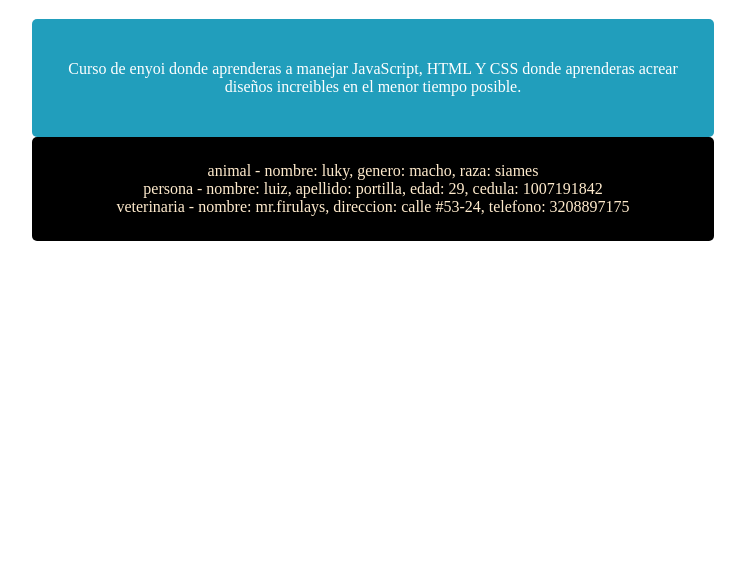
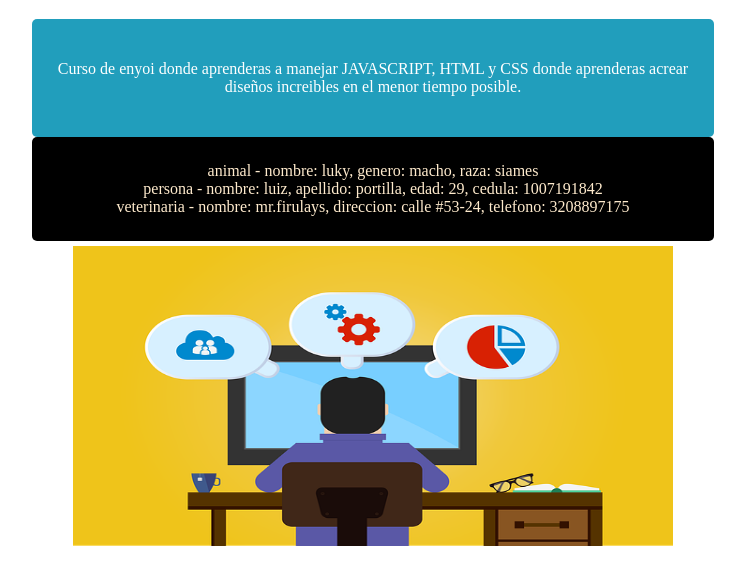
Before and after one commit to Carlit8os/proyecto-enero-2024, a plain HTML site: page index.html in a window 1280 px wide. Shown: the part 61-646 px from the top of the page, without its empty margins (267-1012 px from the left). Drawn offline with Linux system fonts and the light colour scheme.

Commit message:
add: index

```diff
--- a/controller/animal.js
+++ b/controller/animal.js
@@ -14,11 +14,9 @@ class Animal {
 }
 
 const dog1 = new Animal("luky", "Macho", "siames");
-console.log(dog1.printAnimal());
 
 function showAnimal() {
   let container = document.querySelector(".container-animal");
-  console.log(container);
   container.innerHTML = `<div class="container"> ${dog1.printAnimal()} </div>`;
 }
 showAnimal();
--- a/controller/persona.js
+++ b/controller/persona.js
@@ -16,11 +16,10 @@ class Persona {
 }
 
 const persona1 = new Persona("Luiz", "Portilla", 29, 1007191842);
-console.log(persona1.printPersona());
+
 
 function showPersona() {
   let container = document.querySelector(".container-persona");
-  console.log(container);
   container.innerHTML = `<div class="container"> ${persona1.printPersona()} </div>`;
 }
 showPersona();
--- a/controller/veterinaria.js
+++ b/controller/veterinaria.js
@@ -15,11 +15,10 @@ class Veterinaria {
 
 const veterinaria1 = new Veterinaria(
   "Mr.Firulays", "Calle #53-24",3208897175);
-console.log(veterinaria1.printVeterinaria());
+
 
 function showVeterinaria() {
   let container = document.querySelector(".container-veterinaria");
-  console.log(container);
   container.innerHTML = `<div class="container"> ${veterinaria1.printVeterinaria()} </div>`;
 }
 showVeterinaria();
--- a/index.html
+++ b/index.html
@@ -15,7 +15,7 @@
 
     <header class="caja">
 
-      <p>Curso de enyoi donde aprenderas a manejar JavaScript, HTML Y CSS donde aprenderas
+      <p>Curso de enyoi donde aprenderas a manejar JAVASCRIPT, HTML  y CSS donde aprenderas
         acrear diseños increibles en el menor tiempo posible.
       </p>
 
@@ -32,6 +32,8 @@
   <script src="controller/animal.js"></script>
   <script src="controller/persona.js"></script>
   <script src="controller/veterinaria.js"></script>
+  <div class="imagen"><img src="img/developer-3461405_640.png" width="600px" height="300px"></div>
+
 </body>
 
 </html>
--- a/style.css
+++ b/style.css
@@ -32,3 +32,9 @@ h1{
 
 
 }
+.imagen{
+  text-align: center;
+  margin: 5px;
+  border-radius: 20px;
+
+}
```
Also changed, not shown: img/developer-3461405_640.png (added).
